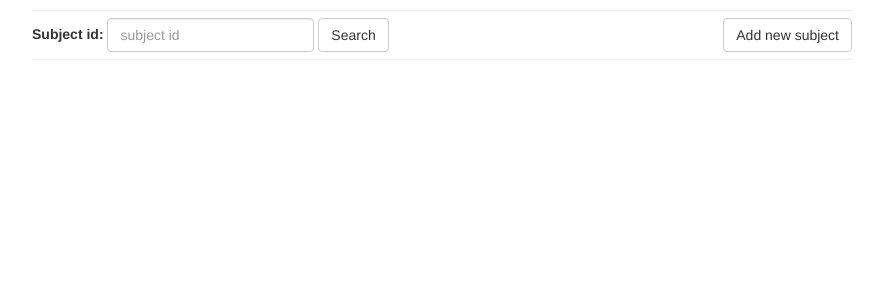
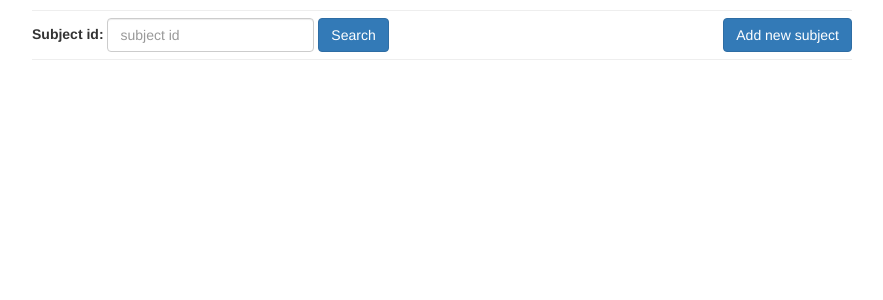
Before and after one commit to gareth-ferneyhough/enrollment_site, a PHP site: page / in a window 1280 px wide. Shown: the part 46-346 px from the top of the page, without its empty margins (198-1081 px from the left). Run offline with PHP 8.4, Linux system fonts and the light colour scheme; some libraries are stand-ins or nearby versions.

Commit message:
Looking good. Enrollment works with error handling.

```diff
--- /dev/null
+++ b/common.php
@@ -0,0 +1,5 @@
+<?php
+function create_response_string($status, $message, $data) {
+    $arr = array('status' => $status, 'message' => $message, 'data' => $data);
+    return json_encode($arr);
+}
--- a/enrollment.js
+++ b/enrollment.js
@@ -9,7 +9,7 @@ function searchErrorFunction(request, status, error) {
 }
 
 function getUpdateButtonHtml() {
-  return "<button id=\"edit_subject_button\" class=\"btn btn-default\">Update</button>";
+  return "<button id=\"edit_subject_button\" class=\"btn btn-warning\">Update</button>";
 }
 
 // Process the overview for the current subject.
@@ -56,7 +56,18 @@ function processProjectListResponse(response) {
 }
 
 function processAddSubjectResponse(response) {
-  $('#add-new-subject-area > #server-response').html(response);
+  var json = JSON.parse(response);
+  var responseArea = $("#add-new-subject-area > #server-response");
+  if(json.status == 'success') {
+    responseArea.html("Subject enrolled successfully.");
+    responseArea.removeClass();
+    responseArea.addClass("text-success");
+  }
+  else{
+    responseArea.html("Error enrolling subject: " + json.message);
+    responseArea.removeClass();
+    responseArea.addClass("text-warning");
+  }
 }
 
 $("#search-subject-form").submit(function(e) {
--- a/index.php
+++ b/index.php
@@ -10,9 +10,9 @@
           <label for="id-input">Subject id:</label>
           <input type="text" class="form-control" id="id-input" name="id" placeholder="subject id">
         </div>
-        <button type="submit" class="btn btn-default">Search</button>
+        <button type="submit" class="btn btn-primary">Search</button>
       </form>
-      <button id="new-subject-button" class="btn btn-default">Add new subject</button>
+      <button id="new-subject-button" class="btn btn-primary">Add new subject</button>
     </div>
     <div id="search-results-area">
       <h4>Subject information:</h4>
@@ -21,7 +21,7 @@
           <div class="row">
             <div class="col-md-2"><label>Subject id: </label><label id="subj_id"></label></div>
             <div class="col-md-2"><label>Home id: </label><label id="home_id"></label></div>
-            <div class="col-md-2"><button id="edit_subject_button" class="btn btn-default">Update subject information</button></div>
+            <div class="col-md-2"><button id="edit_subject_button" class="btn btn-warning">Update subject information</button></div>
           </div>
         </div>
       </div>
@@ -53,8 +53,8 @@
         </table>
       </div>
       <br>
-      <button id="new_project_button" class="btn btn-default">Enroll in new project</button>
-      <button id="view_history_button" class="btn btn-default">View enrollment history</button>
+      <button id="new_project_button" class="btn btn-primary">Enroll in new project</button>
+      <button id="view_history_button" class="btn btn-info">View enrollment history</button>
     </div>
     <div id="add-new-subject-area">
       <h4>Enter new subject information:</h4>
--- a/subject_overview.php
+++ b/subject_overview.php
@@ -3,6 +3,7 @@ ini_set('display_startup_errors',1);
 ini_set('display_errors',1);
 error_reporting(-1);
 
+include_once('common.php');
 include_once('db.php');
 
 if($mysqli->connect_errno > 0){
```
Also changed, not shown: add_subject.php (+24 -6 lines).
